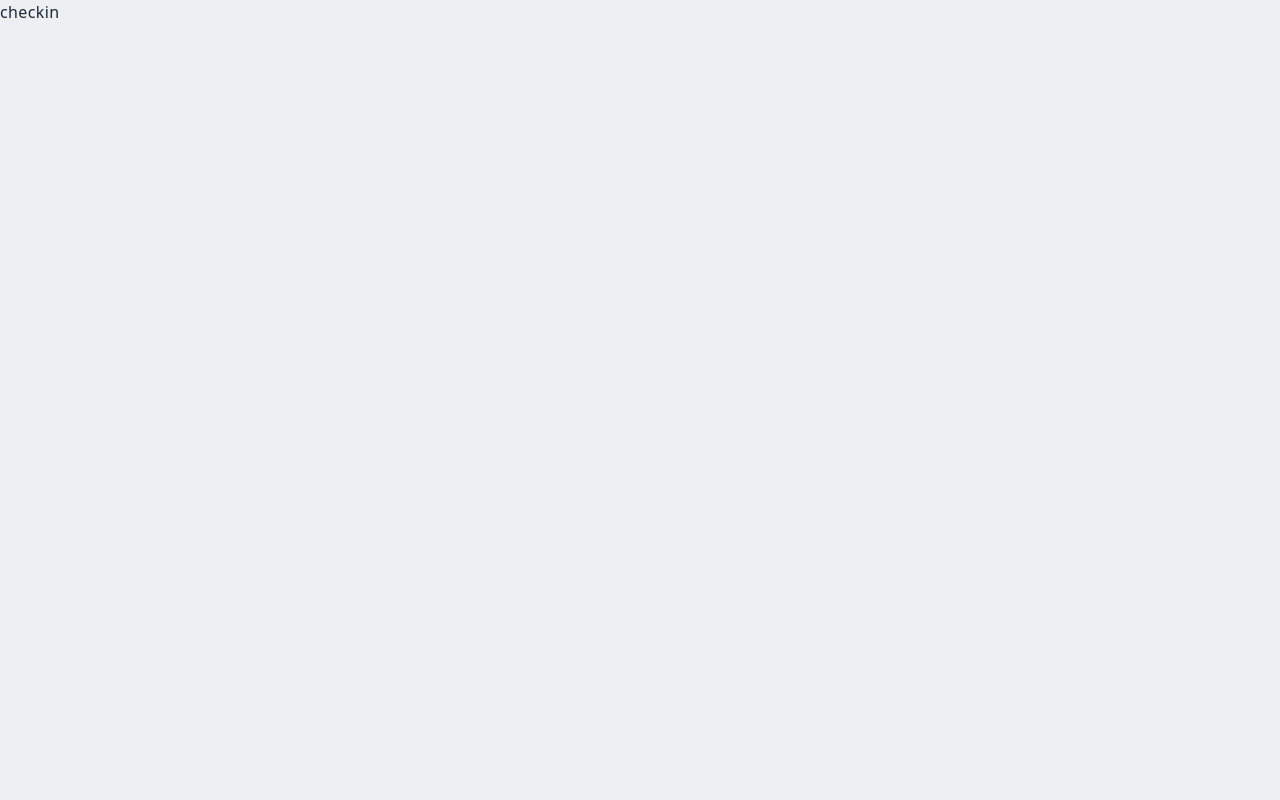
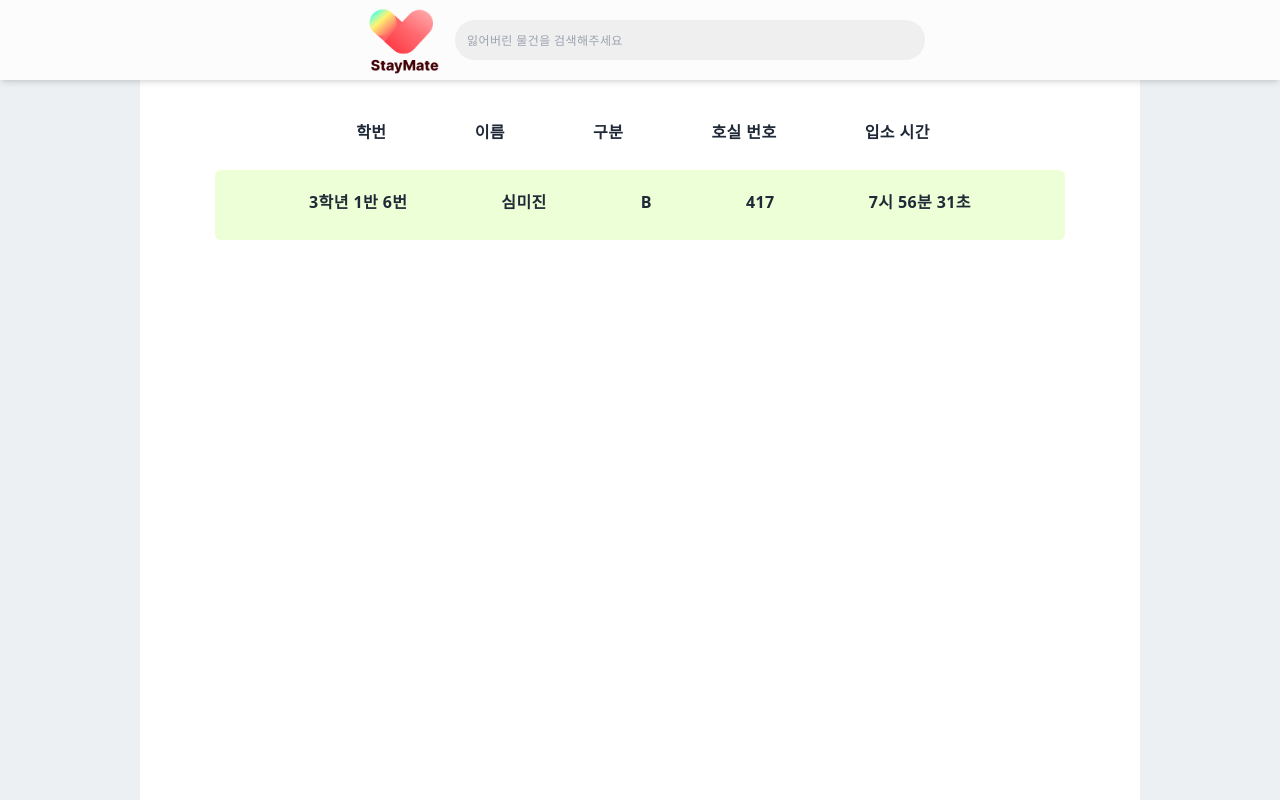
Before and after one commit to Stay-Mate/Stay-mate-client, a Next.js app: page /checkin in a window 1280 px wide. Shown: the top 800 px of the page. Built offline with nearby package versions, Linux system fonts and the light colour scheme.

Commit message:
💄 :: 입소 현황 레이아웃 추가

```diff
--- /dev/null
+++ b/components/Checkin/CheckinItem/index.tsx
@@ -0,0 +1,18 @@
+import { User } from '@/types/checkin.type'
+import React from 'react'
+
+const CheckinItem = ({studentNumber, name, depart, roomNumber, checkinTime}:User) => {
+  return (
+    <div className='w-[850px] h-[70px] bg-[#EDFFD6] rounded-md m-auto hover:cursor-pointer'>
+        <ul className='flex justify-evenly font-bold pt-5'>
+            <li>{studentNumber}</li>
+            <li>{name}</li>
+            <li>{depart}</li>
+            <li>{roomNumber}</li>
+            <li>{checkinTime}</li>
+        </ul>
+    </div>
+  )
+}
+
+export default CheckinItem
--- /dev/null
+++ b/components/Checkin/CheckinList/index.tsx
@@ -0,0 +1,37 @@
+import React, { useState } from "react";
+import CheckinItem from "../CheckinItem";
+
+const CheckinList = () => {
+  return (
+    <div className="w-[1000px] h-[1000px] bg-[#fff] border-x-gray-950 m-auto pt-[100px]">
+      <div className="w-[750px] h-[70px] rounded-md m-auto hover:cursor-pointer ml-32">
+        <ul className="flex justify-evenly font-bold pt-5">
+          <li>학번</li>
+          <li>이름</li>
+          <li>구분</li>
+          <li>호실 번호</li>
+          <li>입소 시간</li>
+        </ul>
+      </div>
+      <CheckinItem
+        studentNumber="3학년 1반 6번"
+        name="심미진"
+        depart="B"
+        roomNumber="417"
+        checkinTime="7시 56분 31초"
+      />
+    </div>
+  );
+};
+
+export default CheckinList;
+
+{
+  /* <CheckinItem
+  studentNumber="3학년 1반 6번"
+  name="심미진"
+  depart="B"
+  roomNumber="417"
+  checkinTime="7시 56분 31초"
+/>; */
+}
--- /dev/null
+++ b/components/Checkin/index.tsx
@@ -0,0 +1,12 @@
+import React from 'react'
+import CheckinList from './CheckinList'
+
+const Checkin = () => {
+  return (
+    <div>
+        <CheckinList/>
+    </div>
+  )
+}
+
+export default Checkin
--- a/pages/checkin.tsx
+++ b/pages/checkin.tsx
@@ -1,9 +1,14 @@
-import React from 'react'
+import Checkin from "@/components/Checkin";
+import NavBar from "@/components/NavBar";
+import React from "react";
 
 const checkin = () => {
   return (
-    <div>checkin</div>
-  )
-}
+    <>
+      <NavBar />
+      <Checkin/>
+    </>
+  );
+};
 
 export default checkin;
```
Also changed, not shown: types/checkin.type.ts (added, +7 -0 lines).
